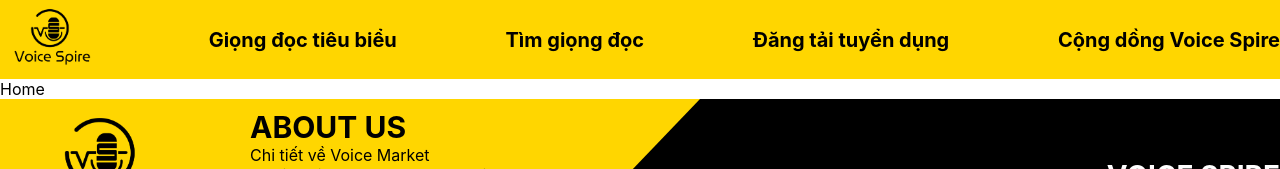
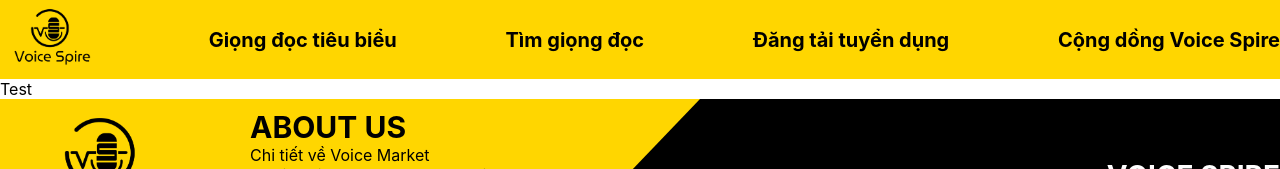
Before and after one commit to nhl511/voice-project-client, a React (Create React App) app: page / in a window 1280 px wide. Shown: the top 169 px of the page. Built offline with nearby package versions, Linux system fonts and the light colour scheme.

Commit message:
check after rename folder

```diff
--- a/src/pages/home/Home.js
+++ b/src/pages/home/Home.js
@@ -1,7 +1,7 @@
 import React from "react";
 import "./Home.css";
 const Home = () => {
-  return <div>Home</div>;
+  return <div>Test</div>;
 };
 
 export default Home;
```
